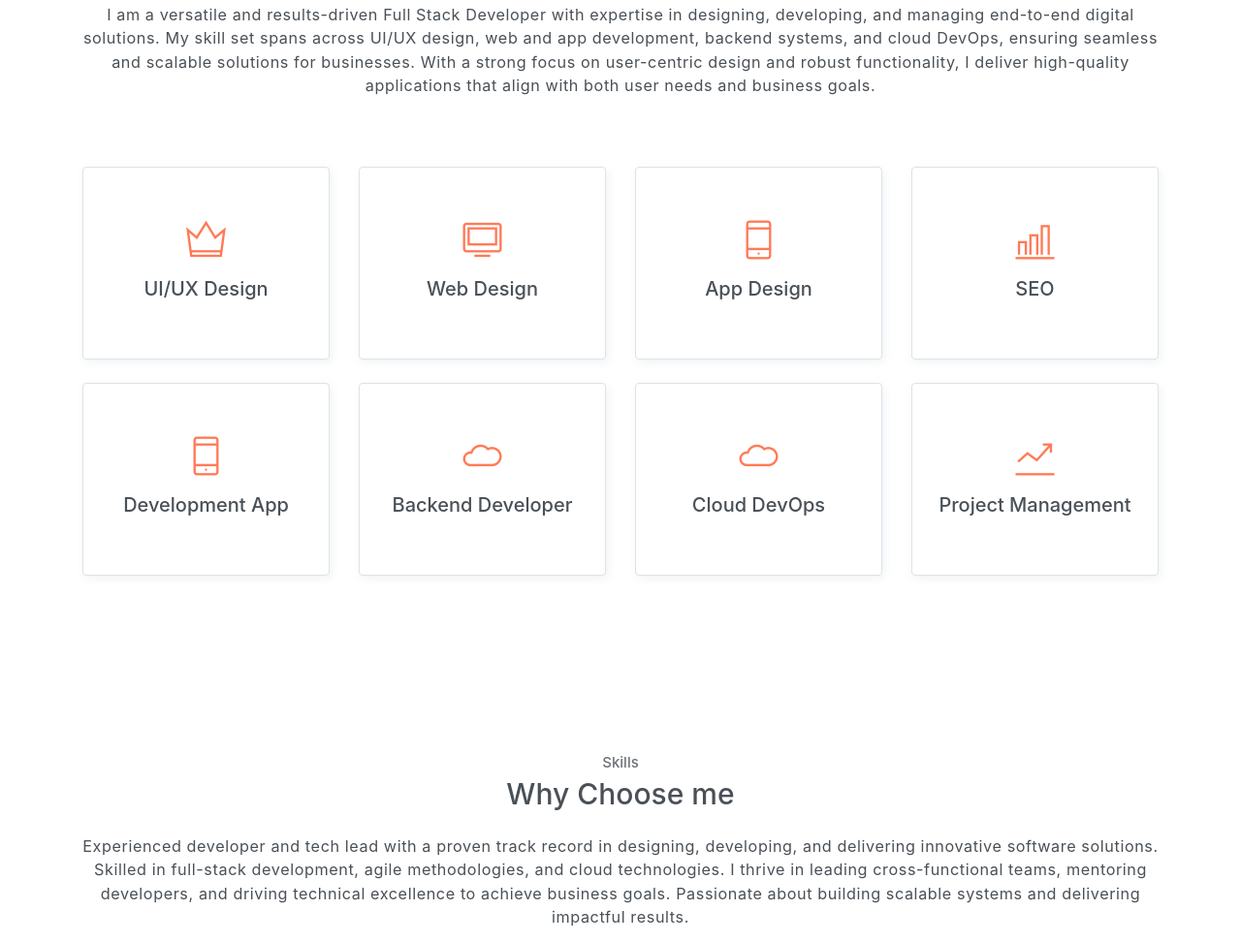
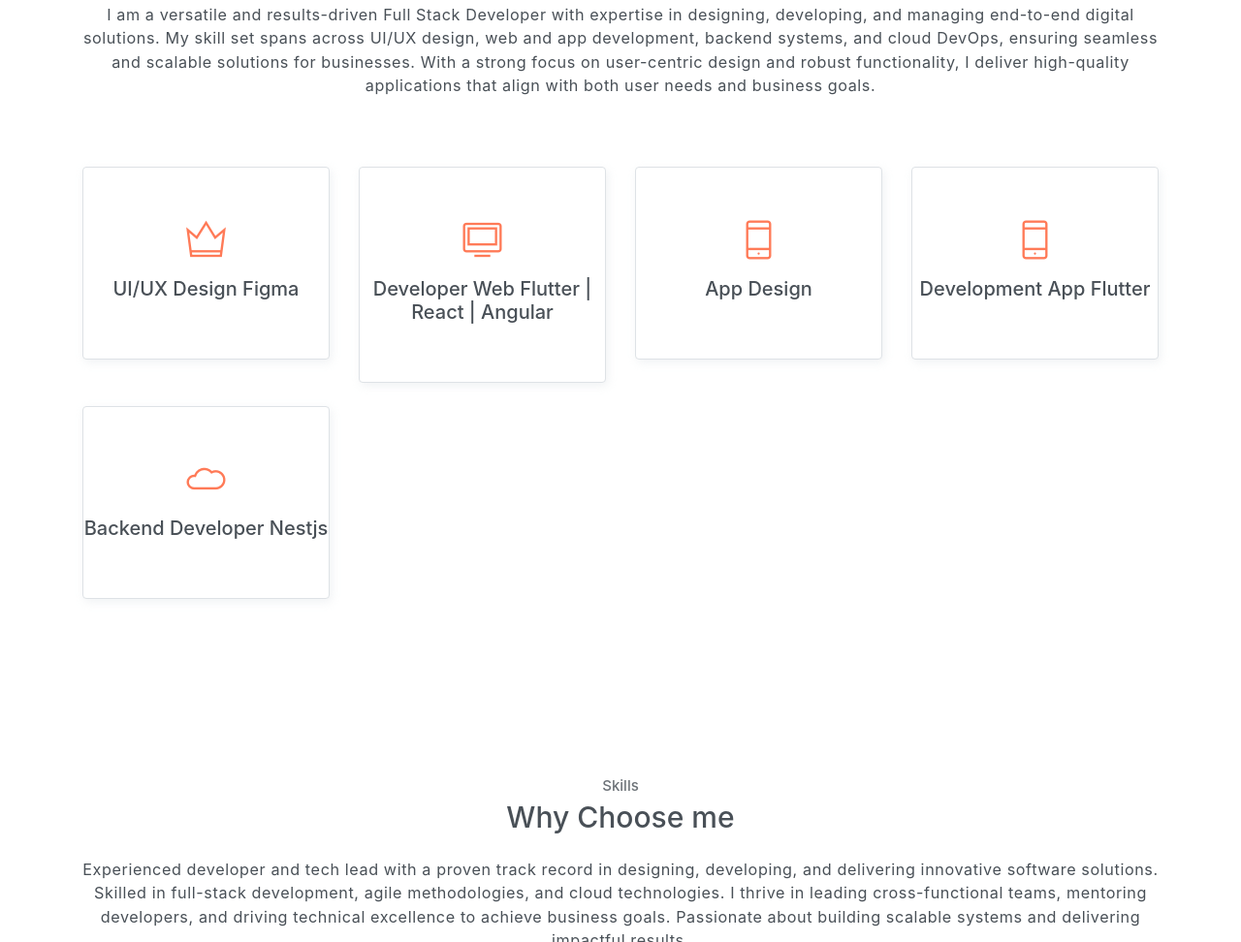
Before and after one commit to miguelangelflores1993/site, a plain HTML site: page index.html in a window 1280 px wide. Shown: the part 1415-2387 px from the top of the page at 97% size. Drawn offline with Linux system fonts and the light colour scheme.

Commit message:
Update index.html

```diff
--- a/index.html
+++ b/index.html
@@ -189,7 +189,7 @@
             <div class="custom-card card border">
               <div class="card-body">
                 <i class="icon ti-crown"></i>
-                <h5>UI/UX Design</h5>
+                <h5>UI/UX Design Figma</h5>
               </div>
             </div>
           </div>
@@ -197,7 +197,7 @@
             <div class="custom-card card border">
               <div class="card-body">
                 <i class="icon ti-desktop"></i>
-                <h5>Web Design</h5>
+                <h5>Developer Web Flutter | React | Angular</h5>
               </div>
             </div>
           </div>
@@ -209,19 +209,12 @@
               </div>
             </div>
           </div>
-          <div class="col-sm-6 col-md-3 mb-4">
-            <div class="custom-card card border">
-              <div class="card-body">
-                <i class="icon ti-bar-chart"></i>
-                <h5>SEO</h5>
-              </div>
-            </div>
-          </div>
+
           <div class="col-sm-6 col-md-3 mb-4">
             <div class="custom-card card border">
               <div class="card-body">
                 <i class="icon ti-mobile"></i>
-                <h5>Development App</h5>
+                <h5>Development App Flutter</h5>
               </div>
             </div>
           </div>
@@ -229,26 +222,12 @@
             <div class="custom-card card border">
               <div class="card-body">
                 <i class="icon ti-cloud"></i>
-                <h5>Backend Developer</h5>
+                <h5>Backend Developer Nestjs</h5>
               </div>
             </div>
           </div>
-          <div class="col-sm-6 col-md-3 mb-4">
-            <div class="custom-card card border">
-              <div class="card-body">
-                <i class="icon ti-cloud"></i>
-                <h5>Cloud DevOps</h5>
-              </div>
-            </div>
-          </div>
-          <div class="col-sm-6 col-md-3 mb-4">
-            <div class="custom-card card border">
-              <div class="card-body">
-                <i class="icon ti-stats-up"></i>
-                <h5>Project Management</h5>
-              </div>
-            </div>
-          </div>
+
+
         </div>
       </div>
     </section>
```
